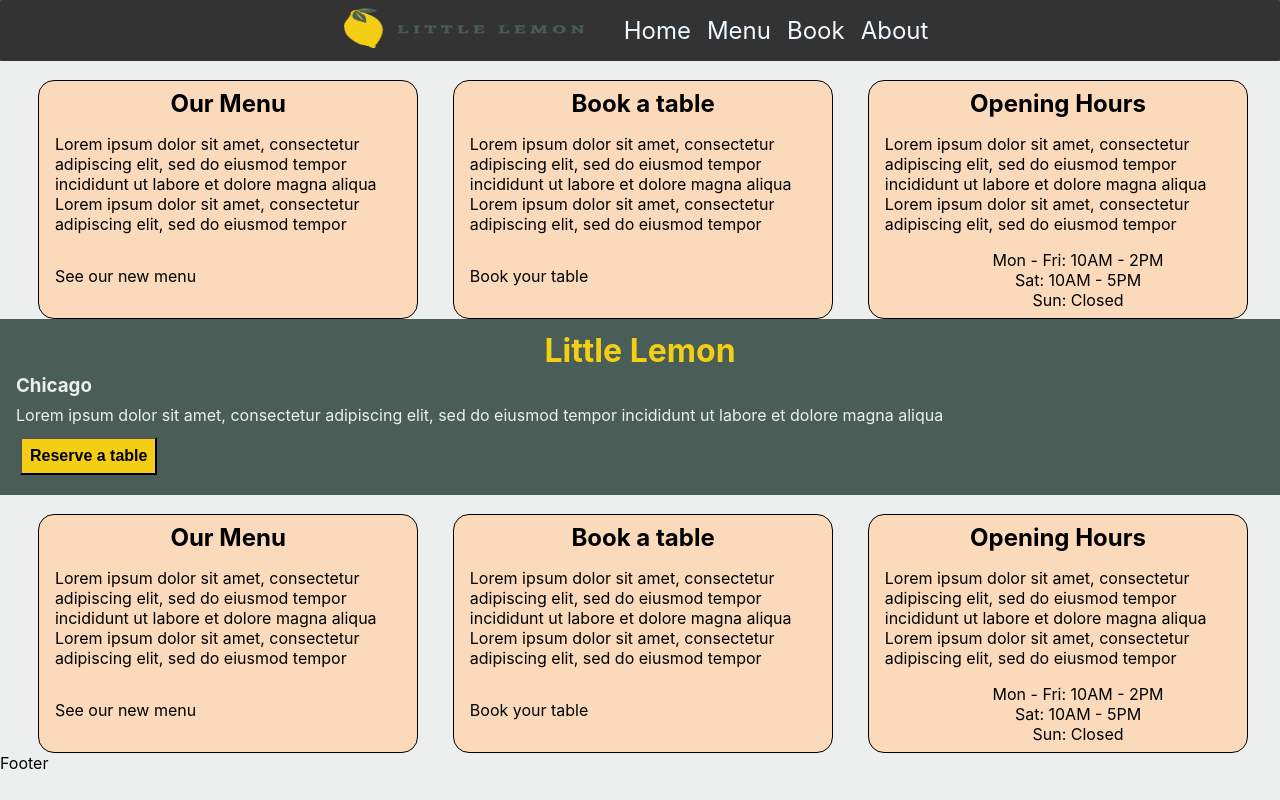
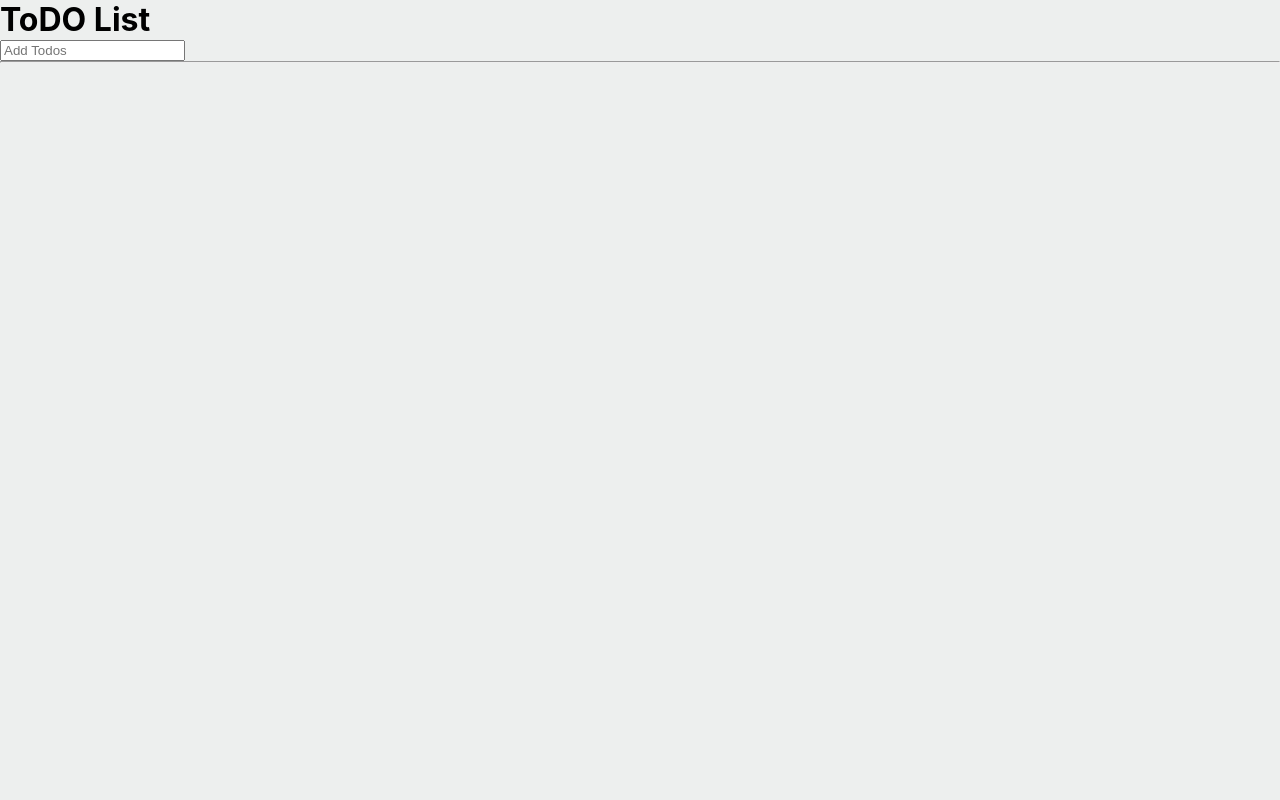
Before and after one commit to srilekha091/little-lemon-website, a React (Create React App) app: page /main-menu in a window 1280 px wide. Built offline with nearby package versions, Linux system fonts and the light colour scheme.

Commit message:
Created a small todo list using useReducer Hook

```diff
--- a/src/App.js
+++ b/src/App.js
@@ -3,14 +3,16 @@ import NavigationBar from './components/NavigationBar';
 import MainMenu from './components/MainMenu';
 import Footer from './components/Footer';
 import './App.css';
+import ToDo from './components/ToDo';
 
 function App() {
 	return (
 		<div className='App'>
-			<NavigationBar />
+			{/* <NavigationBar />
 			<Homepage />
 			<MainMenu />
-			<Footer />
+			<Footer /> */}
+			<ToDo />
 		</div>
 	);
 }
--- /dev/null
+++ b/src/components/ToDo.js
@@ -0,0 +1,55 @@
+import React, { useReducer } from 'react';
+
+const ToDo = () => {
+	const initialState = [];
+
+	function reducer(state, action) {
+		switch (action.type) {
+			case 'Add':
+				return [
+					...state,
+					{
+						id: state.length + 1,
+						name: action.payload,
+					},
+				];
+			case 'DEL':
+				return state.filter((i) => i.id !== action.payload);
+			default:
+				return state;
+		}
+	}
+
+	const [todos, dispatch] = useReducer(reducer, initialState);
+
+	return (
+		<div>
+			<h1>ToDO List</h1>
+			<input
+				type='text'
+				placeholder='Add Todos'
+				onBlur={(e) => dispatch({ type: 'Add', payload: e.target.value })}
+			/>
+			<hr />
+			<ul>
+				{todos.map((todo) => {
+					return (
+						<li key={todo.id}>
+							{todo.name}
+
+							<span>
+								<button
+									onClick={() => dispatch({ type: 'DEL', payload: todo.id })}
+								>
+									DELETE
+								</button>
+							</span>
+						</li>
+					);
+				})}
+			</ul>
+		</div>
+	);
+};
+
+export default ToDo;
```
Also changed, not shown: src/components/NavigationBar.js (+0 -20 lines).
